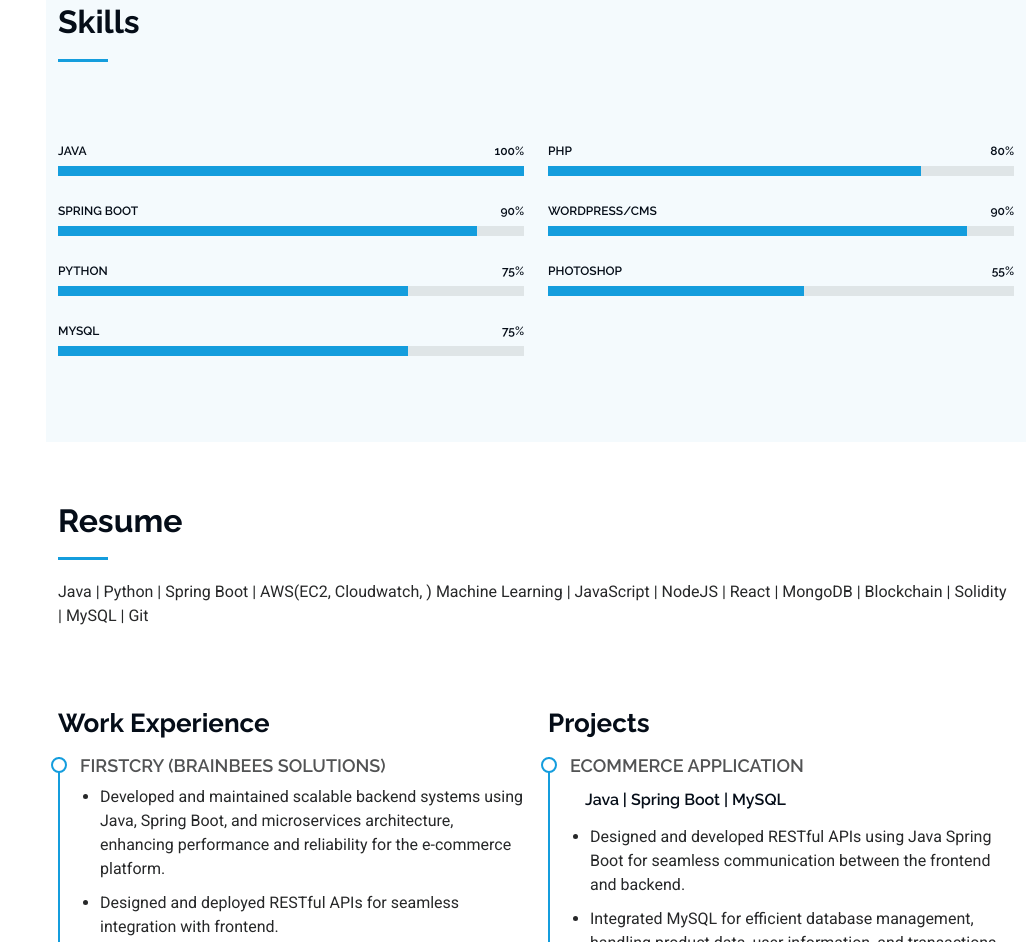
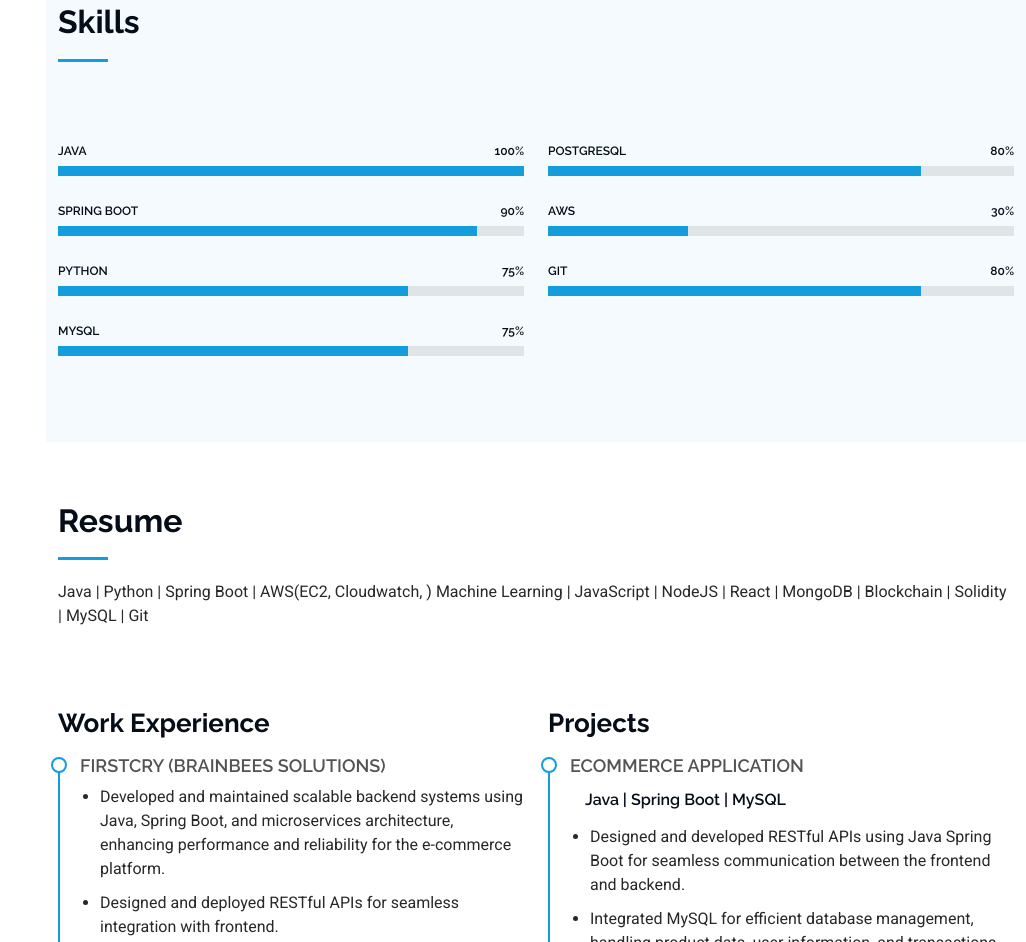
Before and after one commit to vishnub1/MyPortfolio, a plain HTML site: page index.html in a window 1280 px wide. Shown: the part 1187-2129 px from the top of the page, without its empty margins (254-1280 px from the left). Drawn offline with Linux system fonts and the light colour scheme.

Commit message:
{commit_message}

```diff
--- a/index.html
+++ b/index.html
@@ -114,21 +114,21 @@
           </div>
           <div class="col-lg-6">
             <div class="progress">
-              <span class="skill">PHP <i class="val">80%</i></span>
+              <span class="skill">PostgreSQL <i class="val">80%</i></span>
               <div class="progress-bar-wrap">
                 <div class="progress-bar" role="progressbar" aria-valuenow="80" aria-valuemin="0" aria-valuemax="100"></div>
               </div>
             </div>
             <div class="progress">
-              <span class="skill">WordPress/CMS <i class="val">90%</i></span>
+              <span class="skill">AWS <i class="val">30%</i></span>
               <div class="progress-bar-wrap">
-                <div class="progress-bar" role="progressbar" aria-valuenow="90" aria-valuemin="0" aria-valuemax="100"></div>
+                <div class="progress-bar" role="progressbar" aria-valuenow="30" aria-valuemin="0" aria-valuemax="100"></div>
               </div>
             </div>
             <div class="progress">
-              <span class="skill">Photoshop <i class="val">55%</i></span>
+              <span class="skill"> Git<i class="val">80%</i></span>
               <div class="progress-bar-wrap">
-                <div class="progress-bar" role="progressbar" aria-valuenow="55" aria-valuemin="0" aria-valuemax="100"></div>
+                <div class="progress-bar" role="progressbar" aria-valuenow="80" aria-valuemin="0" aria-valuemax="100"></div>
               </div>
             </div>
           </div>
```
